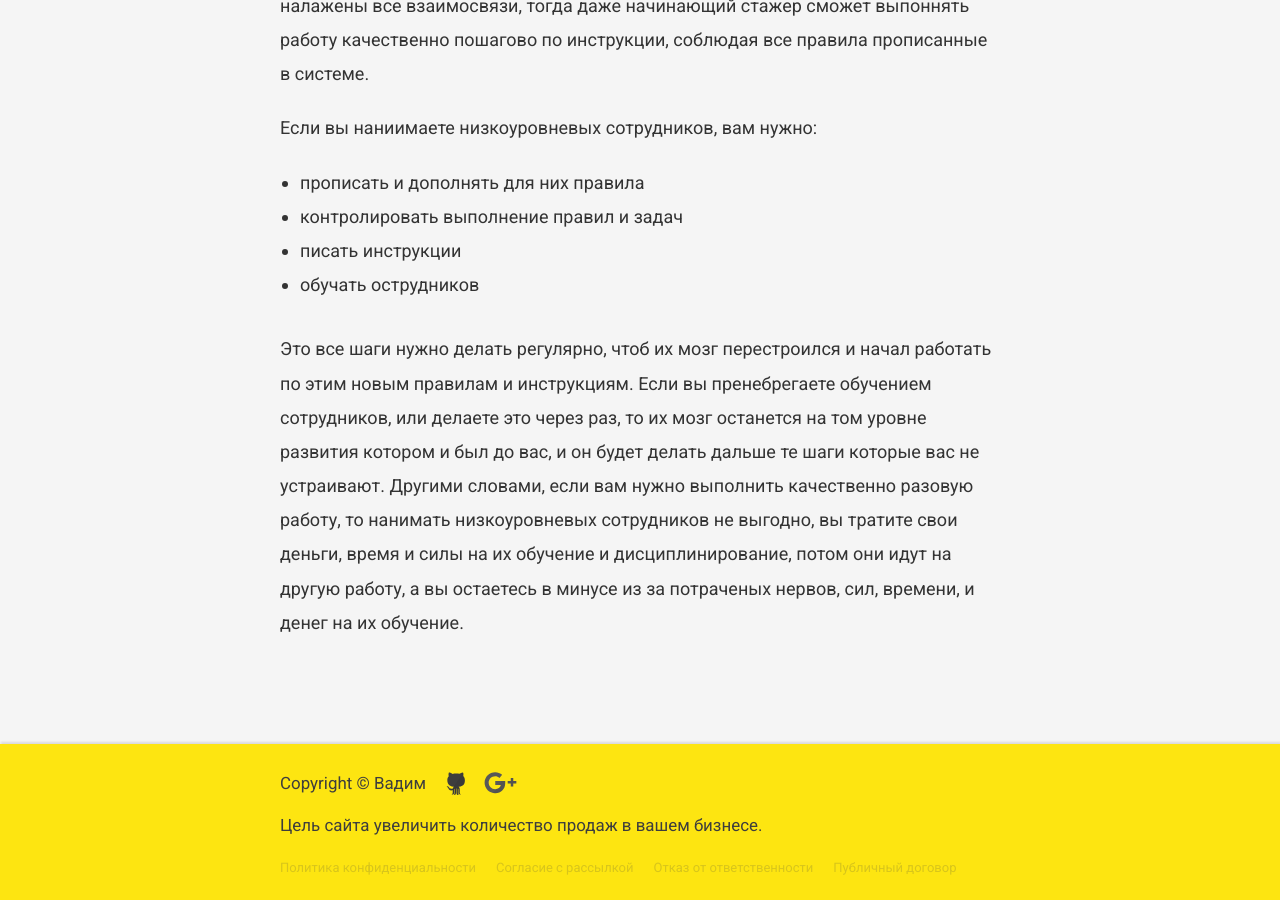
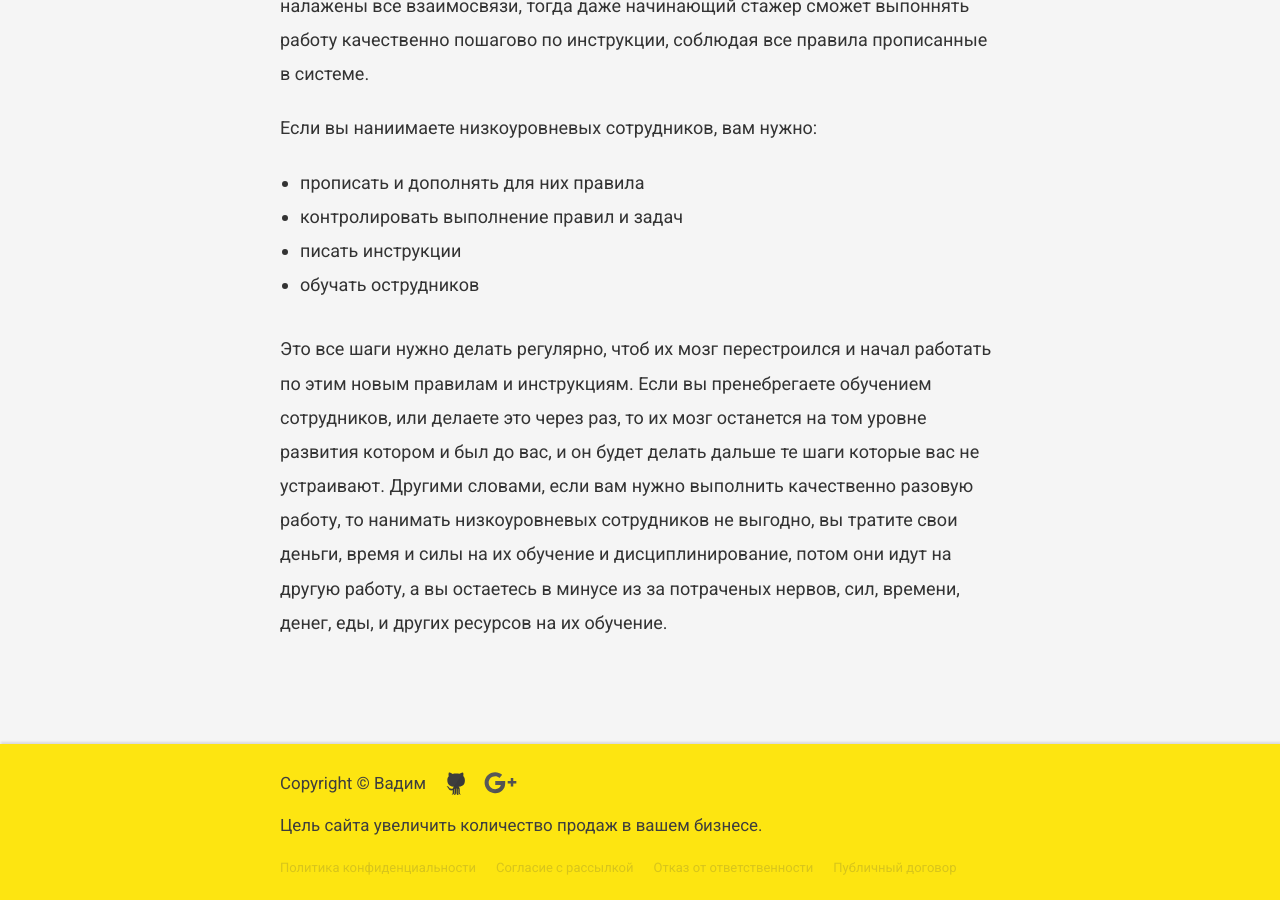
Before and after one commit to VadymVolos/vadymvolos.github.io, a Jekyll site: the page built from _posts/management/2017-06-02-esli-u-vas-plokhiye-rabotniki.md, in a window 1280 px wide and 900 px high, scrolled down 2095 px. Built offline with Jekyll 4.4.1, drawn with Linux system fonts in a browser that asks for light colours; nearby versions of some CDN libraries; comment, search, counter and statistics services are not loaded.

Commit message:
Update 2017-06-02-esli-u-vas-plokhiye-rabotniki.md

```diff
--- a/_posts/management/2017-06-02-esli-u-vas-plokhiye-rabotniki.md
+++ b/_posts/management/2017-06-02-esli-u-vas-plokhiye-rabotniki.md
@@ -51,4 +51,4 @@
 обучать острудников
 </li>
 </ul>
-Это все шаги нужно делать регулярно, чтоб их мозг перестроился и начал работать по этим новым правилам и инструкциям. Если вы пренебрегаете обучением сотрудников, или делаете это через раз, то их мозг останется на том уровне развития котором и был до вас, и он будет делать дальше те шаги которые вас не устраивают. Другими словами, если вам нужно выполнить качественно разовую работу, то нанимать низкоуровневых сотрудников не выгодно, вы тратите свои деньги, время и силы на их обучение и дисциплинирование, потом они идут на другую работу, а вы остаетесь в минусе из за потраченых нервов, сил, времени, и денег на их обучение.
+Это все шаги нужно делать регулярно, чтоб их мозг перестроился и начал работать по этим новым правилам и инструкциям. Если вы пренебрегаете обучением сотрудников, или делаете это через раз, то их мозг останется на том уровне развития котором и был до вас, и он будет делать дальше те шаги которые вас не устраивают. Другими словами, если вам нужно выполнить качественно разовую работу, то нанимать низкоуровневых сотрудников не выгодно, вы тратите свои деньги, время и силы на их обучение и дисциплинирование, потом они идут на другую работу, а вы остаетесь в минусе из за потраченых нервов, сил, времени, денег, еды, и других ресурсов на их обучение.
```
